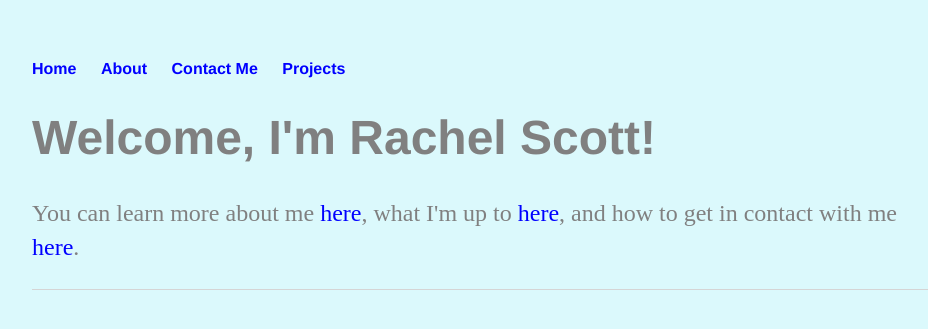
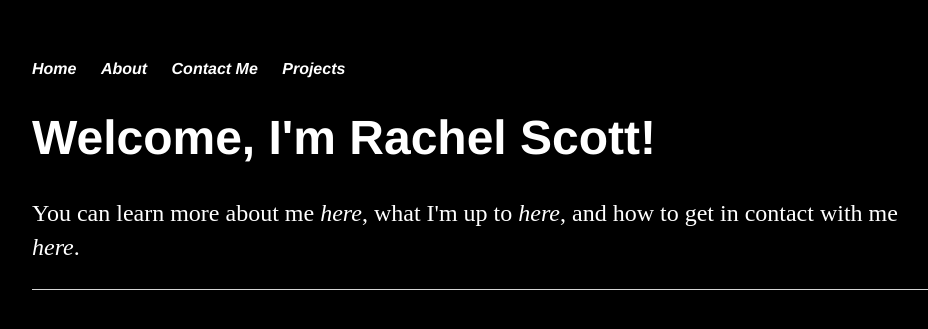
Before and after one commit to rachel-scott/rachel-scott.github.io, a Jekyll site: the page built from index.html, in a window 1280 px wide. Shown: the top 329 px of the page, without its empty margins (160-1088 px from the left). Built offline with Jekyll 4.4.1, drawn with Linux system fonts in a browser that asks for light colours.

Commit message:
Update main.css

```diff
--- a/css/main.css
+++ b/css/main.css
@@ -1,5 +1,5 @@
 body {
-    background-color: #DBF9FC;
+    background-color: black;
     margin: 60px auto;
     width: 70%;
 }
@@ -8,16 +8,18 @@ nav ul, footer ul {
     padding: 0px;
     list-style: none;
     font-weight: bold;
-    color: grey;
+    color: white;
 }
 nav ul li, footer ul li {
     display: inline;
     margin-right: 20px;
-    color: grey;
+    color: white;
 }
 a {
     text-decoration: none;
-    color: blue;
+    color: white;
+    font-style: italic;
+    font-style: bold;
 }
 a:hover {
     text-decoration: underline;
@@ -25,12 +27,12 @@ a:hover {
 h1 {
     font-size: 3em;
     font-family:'Helvetica', 'Arial', 'Sans-Serif';
-    color: grey;
+    color: white;
 }
 p {
     font-size: 1.5em;
     line-height: 1.4em;
-    color: grey;
+    color: white;
 }
 footer {
     border-top: 1px solid #d5d5d5;
```
